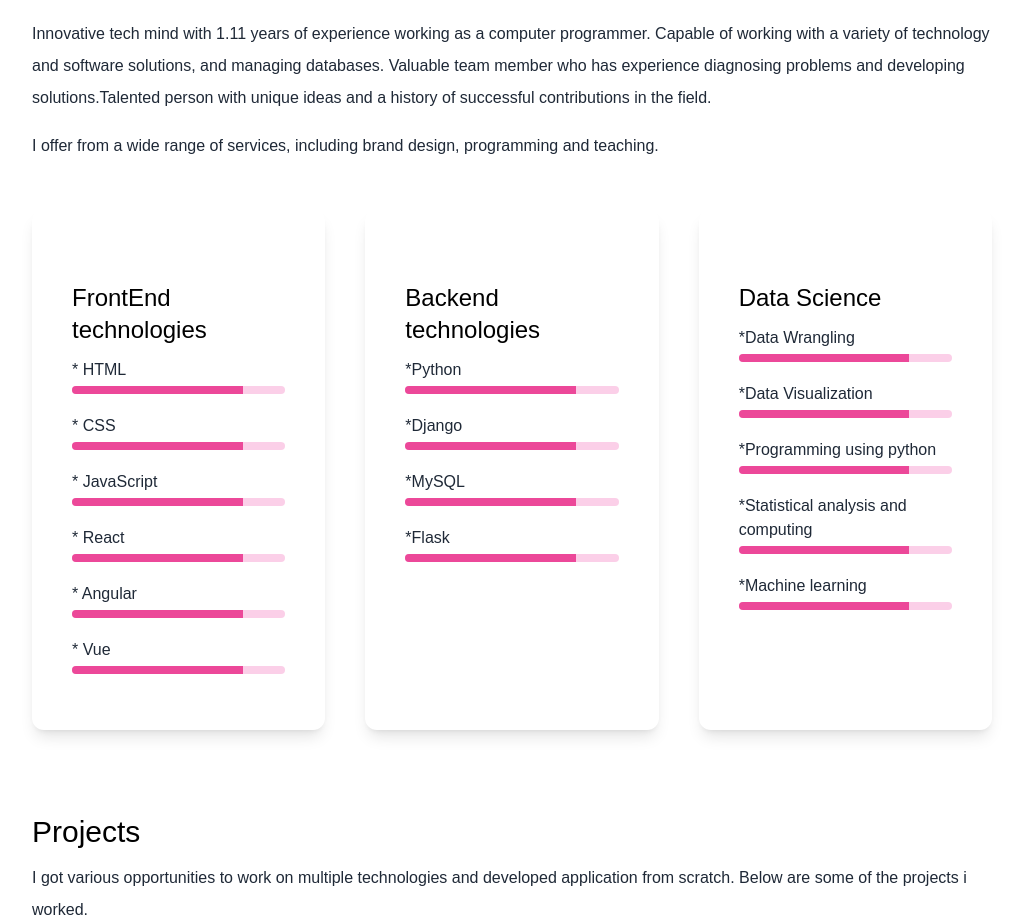
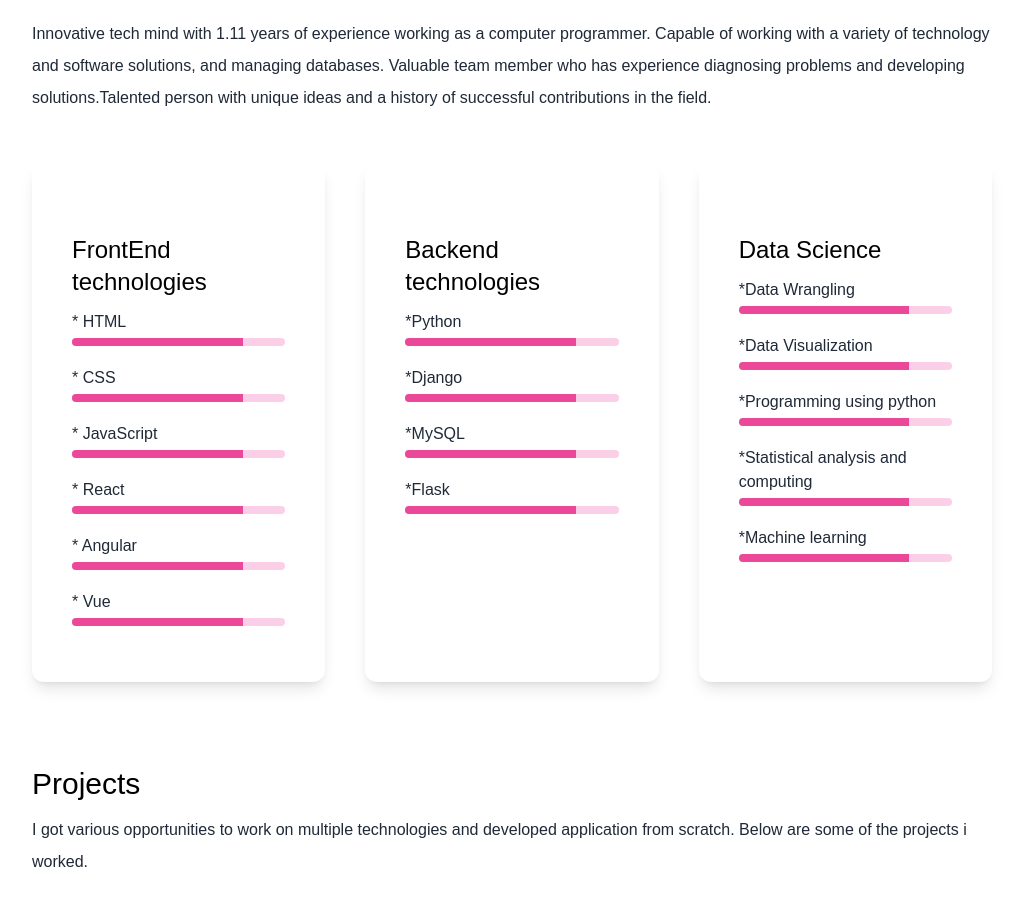
Before and after one commit to Sidharth-e/Portfolio, a Next.js app: page / in a window 1280 px wide. Shown: the part 1082-2001 px from the top of the page, without its empty margins (128-1149 px from the left). Built offline with nearby package versions, Linux system fonts and the light colour scheme.

Commit message:
Update index.js

```diff
--- a/pages/index.js
+++ b/pages/index.js
@@ -34,7 +34,7 @@
               <li>
                 <a
                   className="bg-gradient-to-r from-cyan-500 text- to-teal-500 text-white px-4 py-2 border-none rounded-md ml-8"
-                  href="#"
+                  href="https://github.com/Sidharth-e/Portfolio/raw/main/public/Sidharth_E_Resume_FullStack.pdf" download
                 >
                   Resume
                 </a>
@@ -69,10 +69,6 @@
             Innovative tech mind with 1.11 years of experience working as a computer programmer. Capable of working with a
                       variety of technology and software solutions, and managing databases. Valuable team member who has experience
                       diagnosing problems and developing solutions.Talented person with unique ideas and a history of successful contributions in the field.
-            </p>
-            <p className="text-md py-2 leading-8 text-gray-800 dark:text-gray-200">
-              I offer from a wide range of services, including brand design,
-              programming and teaching.
             </p>
           </div>
           <div className="lg:flex gap-10">
```
